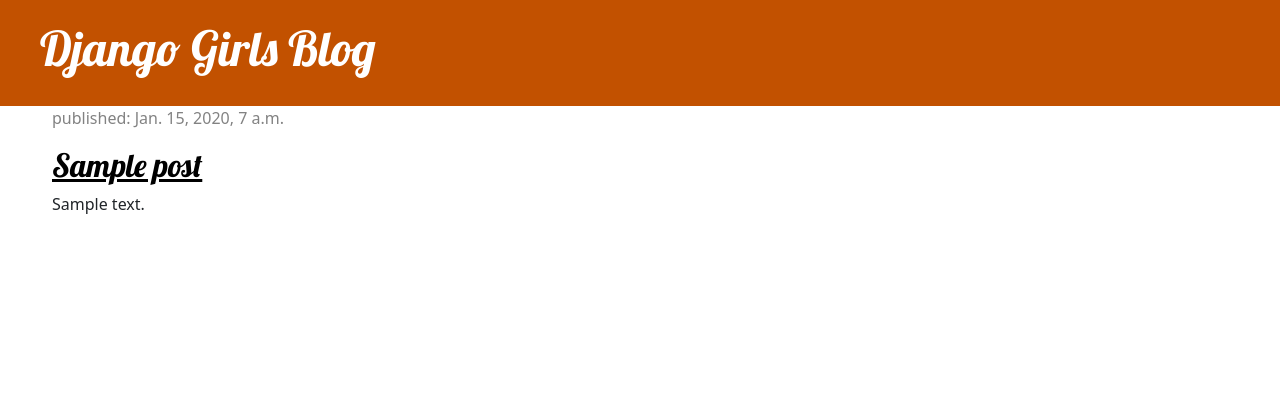
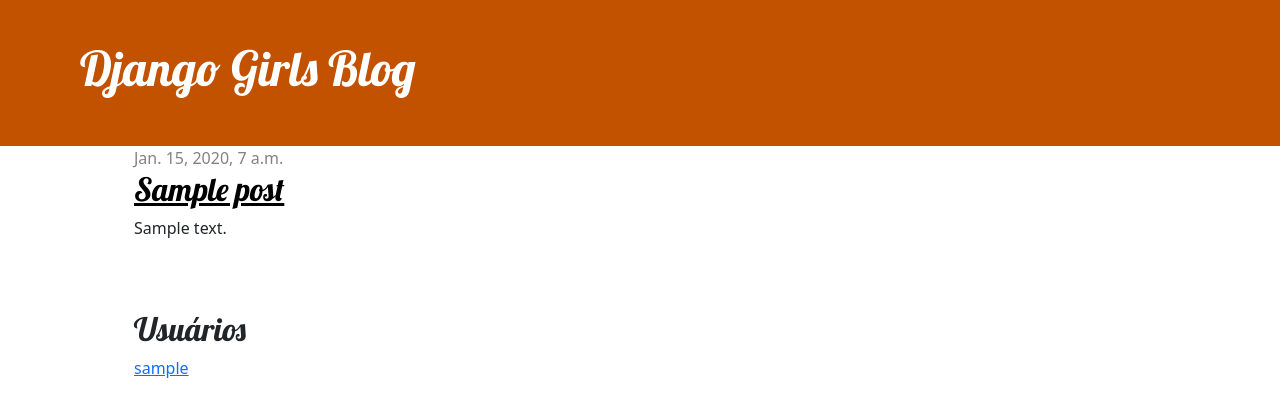
Before and after one commit to Adrian-Batista/Intro_Django, a Django app: page / in a window 1280 px wide. Shown: the top 417 px of the page. Run offline with Django 3.2, Linux system fonts and the light colour scheme; tables that the repository leaves empty hold one stand-in row (values such as "Sample post").

Commit message:
Corrections

```diff
--- a/blog/models.py
+++ b/blog/models.py
@@ -1,6 +1,6 @@
+
 from django.db import models
 from django.conf import settings
-from django.db import models
 from django.utils import timezone
 
 
@@ -15,5 +15,23 @@
         self.published_date = timezone.now()
         self.save()
 
+    def approved_comments(self):
+        return self.comments.filter(approved_comment=True)
+
     def __str__(self):
         return f'{self.title} ({self.author})'
+
+
+class Comment(models.Model):
+    post = models.ForeignKey('blog.Post', on_delete=models.CASCADE, related_name='comments')
+    author = models.CharField(max_length=200)
+    text = models.TextField()
+    created_date = models.DateTimeField(default=timezone.now)
+    approved_comment = models.BooleanField(default=False)
+
+    def approve(self):
+        self.approved_comment = True
+        self.save()
+
+    def __str__(self):
+        return self.text
--- a/blog/templates/blog/post_list.html
+++ b/blog/templates/blog/post_list.html
@@ -1,32 +1,27 @@
-{% load static %}
 
-<!DOCTYPE html>
-<html>
-    <head>
-        <title>Django Girls blog</title>
-        <link href="https://cdn.jsdelivr.net/npm/bootstrap@5.0.1/dist/css/bootstrap.min.css" rel="stylesheet" integrity="sha384-+0n0xVW2eSR5OomGNYDnhzAbDsOXxcvSN1TPprVMTNDbiYZCxYbOOl7+AMvyTG2x" crossorigin="anonymous">
-        <link rel="stylesheet" href="{% static 'css/style.css' %}">
-        <link href="//fonts.googleapis.com/css?family=Lobster&subset=latin,latin-ext" rel="stylesheet" type="text/css">
-    </head>
-    <body>
-        <div class="page-header">
-            <h1><a href="/">Django Girls Blog</a></h1>
-        </div>
+{% extends 'blog/base.html' %}
 
-        <div class="content container">
-            <div class="row">
-                <div class="col-md-8">
-                    {% for post in posts %}
-                        <div class="post">
-                            <div class="date">
-                                <p>published: {{ post.published_date }}</p>
-                            </div>
-                            <h2><a href="">{{ post.title }}</a></h2>
-                            <p>{{ post.text|linebreaksbr }}</p>
-                        </div>
-                    {% endfor %}
-                </div>
-            </div>
-        </div>
-    </body>
-</html>
+{% block content %}
+    {% for post in posts %}
+        <article class="post">
+            {% if post.published_date %}
+            <time class="date">
+                {{ post.published_date }}
+            </time>
+        {% else %}
+            <time class="date">
+                No Date
+            </time>
+        {% endif %}
+            <h2><a href="{% url 'post_detail' pk=post.pk %}">{{ post.title }}</a></h2>
+            <p>{{ post.text|linebreaksbr }}</p>
+        </article>
+    {% endfor %}
+
+    <h2>Usuários</h2>
+    {% for user in users %}
+    <a href="{% url 'author_perfil' username=user.username %}">
+        {{user}} <br />
+    </a>
+    {% endfor %}
+{% endblock %}
--- a/blog/urls.py
+++ b/blog/urls.py
@@ -4,6 +4,6 @@
 urlpatterns = [
     path('', views.post_list, name='post_list'),
     path('post/<int:pk>/', views.post_detail, name='post_detail'),
+    path('drafts/', views.post_draft_list, name='post_draft_list'),
     path('author/<username>/', views.author_perfil, name='author_perfil'),
-    path('drafts/', views.post_draft_list, name='post_draft_list'),
 ]
--- a/blog/views.py
+++ b/blog/views.py
@@ -1,22 +1,28 @@
-from django.shortcuts import render
-from .models import Post
 from django.shortcuts import render, get_object_or_404, redirect
 from django.utils import timezone
 from django.contrib.auth.models import User
+from django.contrib.auth.decorators import login_required
+
+from .models import Post, Comment
 
 def post_list(request):
-    posts = Post.objects.all()
+    posts = Post.objects.filter(published_date__lte=timezone.now())
     users = User.objects.all()
-    return render (request, 'blog/post_list.html', {'posts' : posts, 'users': users})
+
+    return render(request, 'blog/post_list.html', {'posts': posts, 'users': users})
+
 
 def post_detail(request, pk):
     post = get_object_or_404(Post, pk=pk)
+
     return render(request, 'blog/post_detail.html', {'post': post})
+
 
 def author_perfil(request, username):
     author = get_object_or_404(User, username=username)
     posts = Post.objects.filter(author=author)
-    return render(request, 'blog/author_perfil.html', {'author':author, 'posts': posts})
+
+    return render(request, 'blog/author_perfil.html', {'author': author, 'posts': posts})
 
 def post_draft_list(request):
     posts = Post.objects.filter(published_date__isnull=True).order_by('created_date')
```
Also changed, not shown: blog/templates/blog/post_detail.html (+6 -2 lines).
